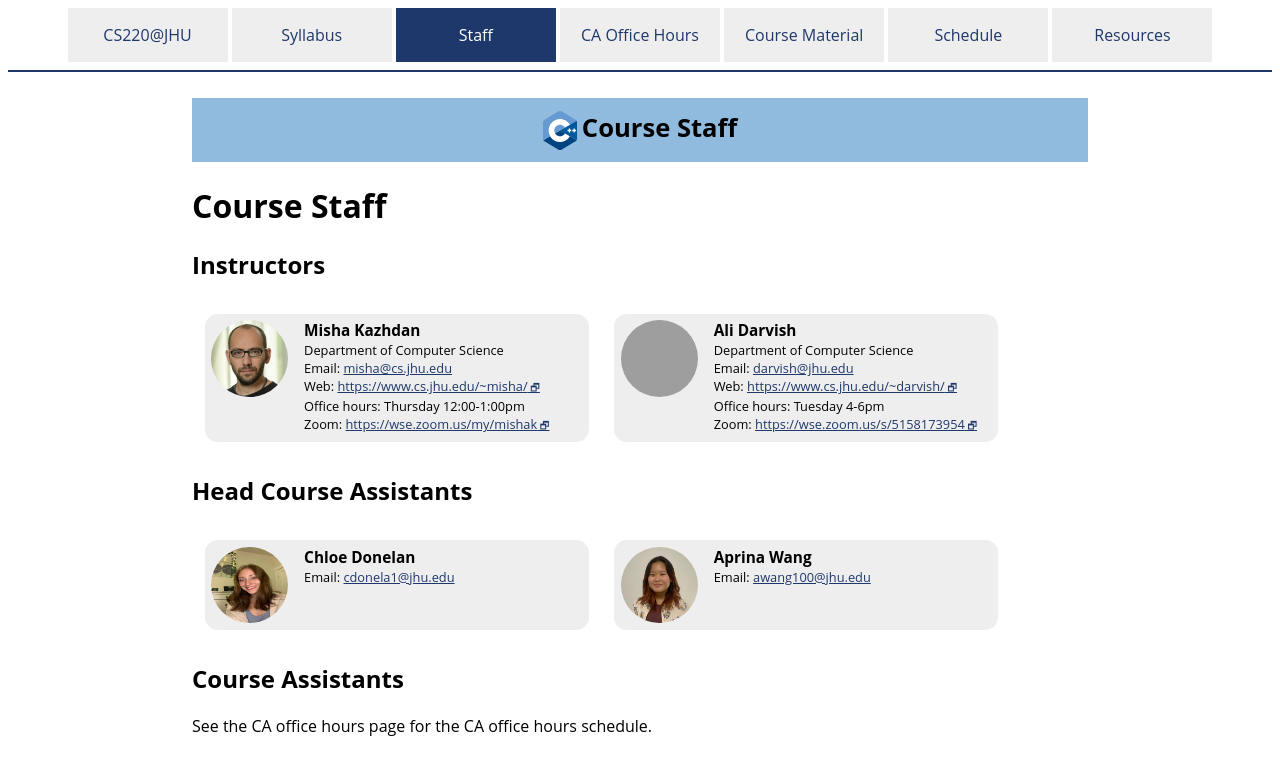
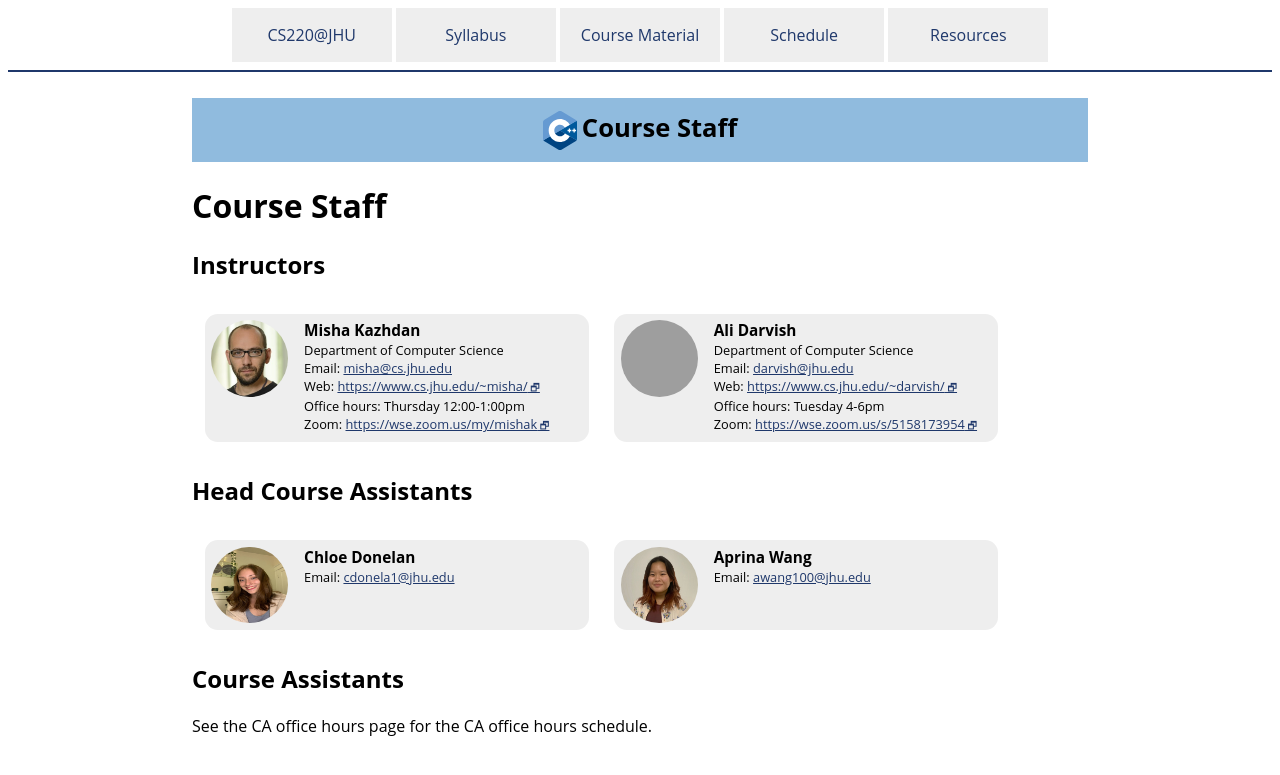
Before and after one commit to jhu-ip/cs220-f24, a Jekyll site: the page built from staff.md, in a window 1280 px wide. Shown: the top 775 px of the page. Built offline with Jekyll 4.4.1, drawn with Linux system fonts in a browser that asks for light colours; some of the changed lines change nothing that is shown; grey boxes are pictures that could not be loaded.

Commit message:
removed staff and OH tabs

```diff
--- a/_layouts/default.html
+++ b/_layouts/default.html
@@ -17,8 +17,10 @@
     <ul id="navbar">
       <li><a id="navbar_home" href="{{site.baseurl}}/index.html">CS220@JHU</a></li>
       <li><a id="navbar_syllabus" href="{{site.baseurl}}/syllabus.html">Syllabus</a></li>
+<!--
       <li><a id="navbar_staff" href="{{site.baseurl}}/staff.html">Staff</a></li>
       <li><a id="navbar_officehours" href="{{site.baseurl}}/officehours.html">CA Office Hours</a></li>
+-->
       <li><a id="navbar_material" href="{{site.baseurl}}/material.html">Course Material</a></li>
 <!--
       <li><a id="navbar_assignments" href="{{site.baseurl}}/assignments.html">Assignments</a></li>
--- a/staff.md
+++ b/staff.md
@@ -2,6 +2,7 @@
 layout: default
 title: "Course Staff"
 category: "staff"
+show_in_nav: false
 ---
 
 # Course Staff
```
